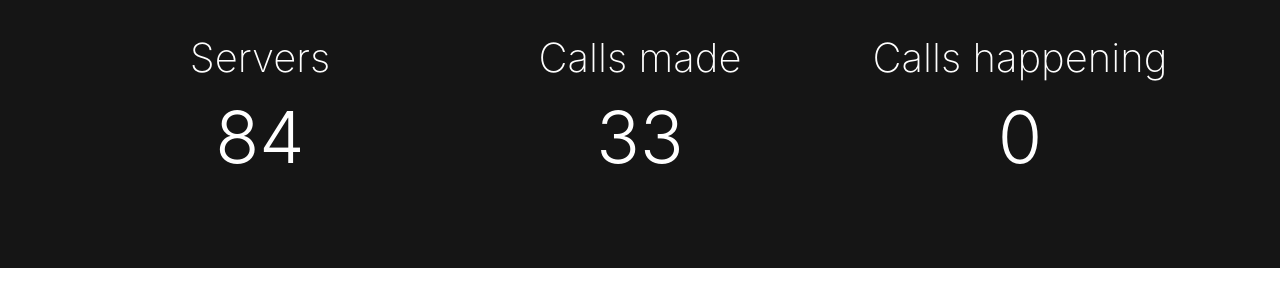
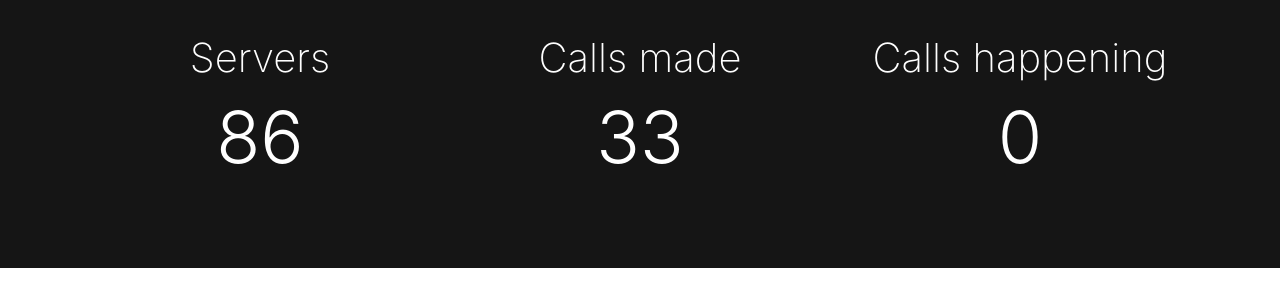
Before and after one commit to tumblenet/tnphone.tumblenet.ga, a Jekyll site: the page built from index.html, in a window 1280 px wide and 900 px high, scrolled down 443 px. Shown: the part 167-467 px from the top of the window. Built offline with Jekyll 4.4.1, drawn with Linux system fonts in a browser that asks for light colours; nearby versions of some CDN libraries.

Commit message:
Update Phones feed

```diff
--- a/_data/phones.json
+++ b/_data/phones.json
@@ -1,5 +1,5 @@
 {
 	"callsMade": 33,
-	"servers": 84,
+	"servers": 86,
 	"currentCalls": 0
 }
```
